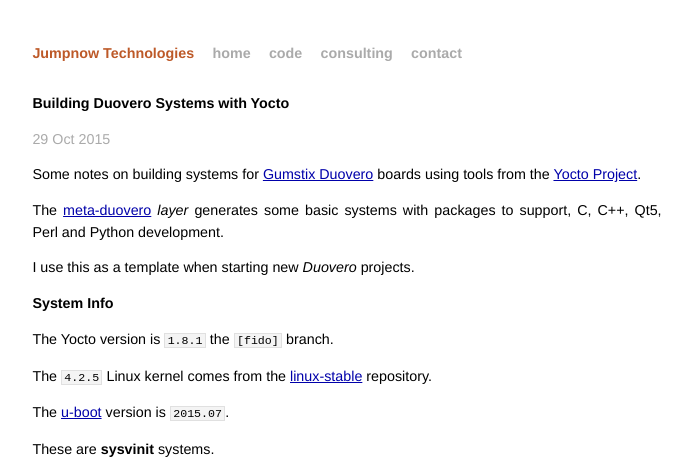
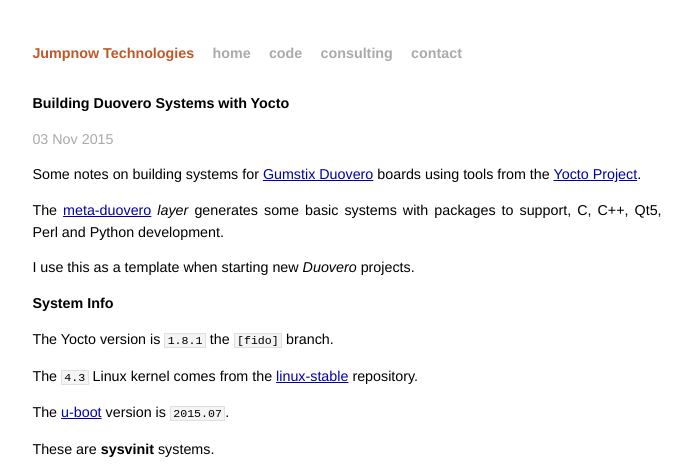
Before and after one commit to jumpnow/jumpnowtek-site, a Jekyll site: the page built from _posts/2014-02-21-Duovero-Systems-with-Yocto.md, in a window 1280 px wide and 900 px high. Shown: the top 474 px of the window, without its empty margins (293-986 px from the left). Built offline with Jekyll 4.4.1, drawn with Linux system fonts in a browser that asks for light colours.

Commit message:
Update duovero to 4.3 kernel

```diff
--- a/_posts/2014-02-21-Duovero-Systems-with-Yocto.md
+++ b/_posts/2014-02-21-Duovero-Systems-with-Yocto.md
@@ -2,7 +2,7 @@
 layout: post
 title: Building Duovero Systems with Yocto
 description: "Building customized systems for Gumstix Duovero using tools from the Yocto Project"
-date: 2015-10-29 05:35:00
+date: 2015-11-03 05:10:00
 categories: gumstix-linux
 tags: [linux, gumstix, duovero, yocto]
 ---
@@ -17,7 +17,7 @@
 
 The Yocto version is `1.8.1` the `[fido]` branch.
 
-The `4.2.5` Linux kernel comes from the [linux-stable][linux-stable] repository.
+The `4.3` Linux kernel comes from the [linux-stable][linux-stable] repository.
 
 The [u-boot][uboot] version is `2015.07`.
 
```
